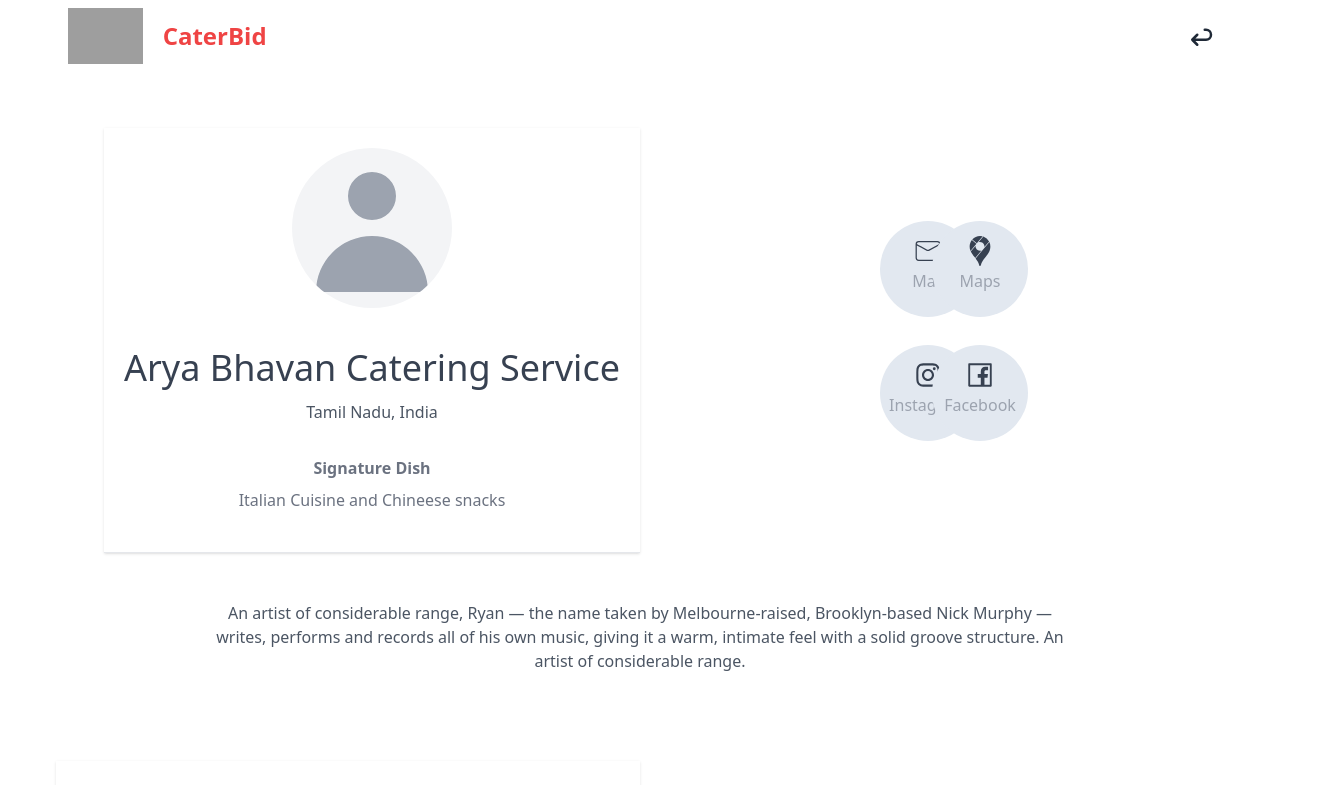
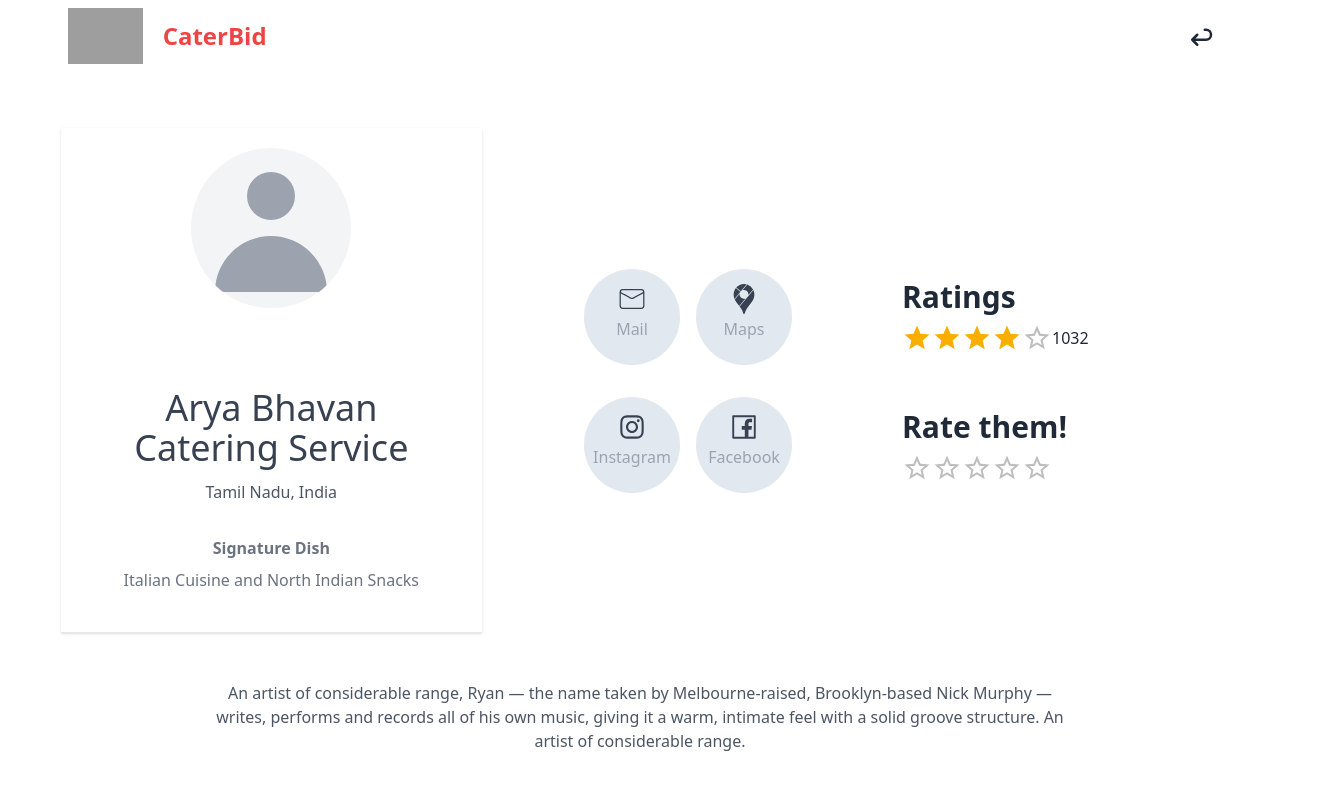
Before and after one commit to suvanbalu/CaterBid, a React (Create React App) app: page /User1 in a window 1280 px wide. Shown: the top 785 px of the page, 1320 px wide, since content can reach past the window. Built offline with nearby package versions, Linux system fonts and the light colour scheme; grey boxes are pictures that could not be loaded.

Commit message:
profile page ratings

```diff
--- a/package.json
+++ b/package.json
@@ -3,6 +3,9 @@
   "version": "0.1.0",
   "private": true,
   "dependencies": {
+    "@emotion/react": "^11.10.5",
+    "@emotion/styled": "^11.10.5",
+    "@mui/material": "^5.11.5",
     "@testing-library/jest-dom": "^5.16.5",
     "@testing-library/react": "^13.4.0",
     "@testing-library/user-event": "^13.5.0",
--- a/src/pages/User/profile1.js
+++ b/src/pages/User/profile1.js
@@ -1,29 +1,32 @@
-import React from 'react';
-import Progress_bar from '../../components/progressbar';
-import { AiOutlineFacebook, AiOutlineInstagram } from 'react-icons/ai'
-import { CiMail } from 'react-icons/ci'
-import { SiGooglemaps } from 'react-icons/si'
-import Navbar from '../../components/Navbar';
-import { TbArrowBack } from 'react-icons/tb';
-import { Link } from 'react-router-dom';
+import React from "react";
+import Progress_bar from "../../components/progressbar";
+import { AiOutlineFacebook, AiOutlineInstagram } from "react-icons/ai";
+import { CiMail } from "react-icons/ci";
+import { SiGooglemaps } from "react-icons/si";
+import Navbar from "../../components/Navbar";
+import { TbArrowBack } from "react-icons/tb";
+import { Link } from "react-router-dom";
+import Rating from '@mui/material/Rating';
+import TextInput from "../../components/TextInput";
+import { useState } from "react";
+const Profile1 = () => {
+  const [value, setValue] = useState(0);
+  return (
 
-
-const Profile1 = () => {
-    return (
-        <div class="m-0 ">
+    <div class="m-0 w-screen h-screen">
       <nav
         style={{
           position: "sticky",
-                    top: 0
+          top: 0,
         }}
-                className='bg-white px-4 lg:px-[calc(100vw/20)] py-1 font-sans flex items-center justify-between '>
-                <div className='flex items-center w-1/3 space-x-4'>
+        className="bg-white px-4 lg:px-[calc(100vw/20)] py-1 font-sans flex items-center justify-between "
+      >
+        <div className="flex items-center w-1/3 space-x-4">
           <img
             src="https://cdn-icons-png.flaticon.com/512/1683/1683828.png"
-                        className='px-1 h-10 lg:h-14'
+            className="px-1 h-10 lg:h-14"
             alt="logo"
-                    >
-                    </img>
+          ></img>
           <h1 className="m-4 text-2xl font-bold text-red-500"> CaterBid </h1>
         </div>
         <div>
@@ -33,102 +36,142 @@ const Profile1 = () => {
         </div>
       </nav>
 
-            <div class=" m-0">
+      <div class="whole m-0 w-full p-2 bg-white h-full ">
+        <div class=" toppart flex items-center space-x-12 justify-center w-full bg-white m-12 ">
+          <div className=" profile_bio flex flex-col shadow w-1/3">
+            <div class="flex justify-center content-center p-5">
+              <div class="relative w-40 h-40 overflow-hidden bg-gray-100 rounded-full dark:bg-gray-600">
+                <svg
+                  class="relative text-gray-400 "
+                  fill="currentColor"
+                  viewBox="0 0 20 20"
+                  xmlns="http://www.w3.org/2000/svg"
+                >
+                  <path
+                    fill-rule="evenodd"
+                    d="M10 9a3 3 0 100-6 3 3 0 000 6zm-7 9a7 7 0 1114 0H3z"
+                    clip-rule="evenodd"
+                  ></path>
+                </svg>
+              </div>
+            </div>
+            <div class="mt-5 text-center border-b p-10">
+              <h1 class="text-4xl font-medium text-gray-700">
+                Arya Bhavan Catering Service{" "}
+                <span class="font-light text-gray-500"></span>
+              </h1>
+              <p class="font-light text-gray-600 mt-3">Tamil Nadu, India</p>
 
+              <p class="mt-8 text-gray-500 font-semibold">Signature Dish </p>
+              <p class="mt-2 text-gray-500">
+                Italian Cuisine and North Indian Snacks
+              </p>
+            </div>
+          </div>
+          <div class="media_Review flex justify-center h-fit w-1/4 ">
+            <div className="media flex flex-col w-full h-full items-center">
+              <div className="row1 flex m-2">
+                <div class="grid m-2 md:grid-rows-2 justify-center rounded-full bg-slate-200  h-24 w-24 hover:bg-blue-300 duration-300 transition ease-in-out delay-150 hover:-translate-y-1">
+                  <div class="font-bold text-gray-700 text-3xl m-auto pt-3">
+                    <CiMail />
+                  </div>
+                  <div class="text-gray-400">Mail</div>
+                </div>
 
-                <div class="p-2 bg-white shadow h-fit">
+                <div class="grid m-2 md:grid-rows-2 justify-center rounded-full bg-slate-200  h-24 w-24 hover:bg-orange-300 duration-300 transition ease-in-out delay-150 hover:-translate-y-1">
+                  <div class="font-bold text-gray-700 text-3xl m-auto pt-3">
+                    <SiGooglemaps />
+                  </div>
+                  <div class="text-gray-400">Maps</div>
+                </div>
+              </div>
+              <div className="row2 flex m-2">
+                <div class="grid m-2 md:grid-rows-2 justify-center rounded-full bg-slate-200  h-24 w-24 hover:bg-yellow-300 duration-300 transition ease-in-out delay-150 hover:-translate-y-1 ">
+                  <div class="font-bold text-gray-700 text-3xl m-auto pt-3">
+                    <AiOutlineInstagram />
+                  </div>
+                  <div class="text-gray-400">Instagram</div>
+                </div>
 
-                    <div class="grid lg:grid-cols-2 px-24 items-center space-x-12">
-
-
-                        <div class="bg-white shadow mt-12 ">
-                            <div class="flex justify-center">
-                                <div class="flex justify-center content-center p-5">
-                                    <div class="relative w-40 h-40 overflow-hidden bg-gray-100 rounded-full dark:bg-gray-600" >
-                                        <svg class="relative text-gray-400 " fill="currentColor" viewBox="0 0 20 20" xmlns="http://www.w3.org/2000/svg"><path fill-rule="evenodd" d="M10 9a3 3 0 100-6 3 3 0 000 6zm-7 9a7 7 0 1114 0H3z" clip-rule="evenodd"></path></svg>
+                <div class="grid m-2 md:grid-rows-2 justify-center rounded-full bg-slate-200  h-24 w-24 hover:bg-purple-300 duration-300 transition ease-in-out delay-150 hover:-translate-y-1">
+                  <div class="font-bold text-gray-700 text-3xl m-auto pt-3">
+                    <AiOutlineFacebook />
+                  </div>
+                  <div class="text-gray-400">Facebook</div>
+                </div>
+              </div>
+            </div>
+          </div>
+          <div class="Review flex flex-col items-top justify-left min-h-full w-1/3">
+            <div class="ratingcomp flex flex-col justify-center m-2">
+            <p className="text-3xl font-bold align-left mb-2">Ratings</p>
+            <div class="flex items-center">
+            <Rating
+            name="read-only"
+            value={4}
+            size="large"
+            readOnly>
+            </Rating>
+            <p>1032</p>
+            </div>
+            <p className="text-3xl font-bold align-left mt-14 mb-2">Rate them!</p>
+            <Rating
+              name="simple-controlled"
+              value={value}
+              onChange={(event, newValue) => {
+                setValue(newValue);
+              }}
+              precision={0.5}
+              size="large"
+            />
+            </div>
           </div>
         </div>
 
-
-                            </div>
-                            <div class="mt-5 text-center border-b pb-10">
-
-                                <h1 class="text-4xl font-medium text-gray-700">Arya Bhavan Catering Service <span class="font-light text-gray-500"></span></h1>
-                                <p class="font-light text-gray-600 mt-3">Tamil Nadu, India</p>
-
-                                <p class="mt-8 text-gray-500 font-semibold">Signature Dish </p>
-                                <p class="mt-2 text-gray-500">Italian Cuisine and Chineese snacks</p>
-
-                            </div>
-                        </div>
-
-                        <div class="grid xl:grid-cols-2 px-48 space-y-7">
-
-                            <button class="grid md:grid-rows-2 justify-center rounded-full bg-slate-200 h-24 w-24 mt-7 hover:bg-blue-300 duration-300 transition ease-in-out delay-150 hover:-translate-y-1">
-                                <div class="font-bold text-gray-700 text-3xl m-auto pt-3"><CiMail /></div>
-                                <div class="text-gray-400">Mail</div>
-
-                            </button>
-
-
-                            <button class="grid md:grid-rows-2 justify-center rounded-full bg-slate-200  h-24 w-24 hover:bg-orange-300 duration-300 transition ease-in-out delay-150 hover:-translate-y-1">
-
-                                <div class="font-bold text-gray-700 text-3xl m-auto pt-3"><SiGooglemaps /></div>
-                                <div class="text-gray-400">Maps</div>
-                            </button>
-
-
-                            <button class="grid md:grid-rows-2 justify-center rounded-full bg-slate-200  h-24 w-24 hover:bg-yellow-300 duration-300 transition ease-in-out delay-150 hover:-translate-y-1 ">
-
-                                <div class="font-bold text-gray-700 text-3xl m-auto pt-3" ><AiOutlineInstagram /></div>
-                                <div class="text-gray-400">Instagram</div>
-                            </button>
-
-
-                            <button class="grid md:grid-rows-2 justify-center rounded-full bg-slate-200  h-24 w-24  hover:bg-purple-300 duration-300 transition ease-in-out delay-150 hover:-translate-y-1" >
-                                <div class="font-bold text-gray-700 text-3xl m-auto pt-3"><AiOutlineFacebook /></div>
-                                <div class="text-gray-400">Facebook</div>
-                            </button>
-
-
-                        </div>
-
-
-                    </div>
-
-
-
-
-
         <div class="mt-12 flex flex-col justify-center px-36">
-                        <p class="text-gray-600 text-center font-light lg:px-16">An artist of considerable range, Ryan — the name taken by Melbourne-raised, Brooklyn-based Nick Murphy — writes, performs and records all of his own music, giving it a warm, intimate feel with a solid groove structure. An artist of considerable range.</p>
-
+          <p class="text-gray-600 text-center font-light lg:px-16">
+            An artist of considerable range, Ryan — the name taken by
+            Melbourne-raised, Brooklyn-based Nick Murphy — writes, performs and
+            records all of his own music, giving it a warm, intimate feel with a
+            solid groove structure. An artist of considerable range.
+          </p>
         </div>
         <div class="grid lg:grid-cols-2 space-x-4 p-12 ">
           <div class=" bg-white shadow mt-10 grid grid-rows-3">
             <div class="py-5 px-24 ">
               <p></p>
-                                <Progress_bar progress="100" height="20px" text='Totla no.of events assigned' value="33" />
+              <Progress_bar
+                progress="100"
+                height="20px"
+                text="Totla no.of events assigned"
+                value="33"
+              />
             </div>
             <div class="py-5 px-24 ">
-                                <Progress_bar progress="66.66" height="20px" text='No of events successful' value="20"/>
+              <Progress_bar
+                progress="66.66"
+                height="20px"
+                text="No of events successful"
+                value="20"
+              />
             </div>
             <div class="py-5 px-24 ">
-                                <Progress_bar progress="33.33" height="20px" text='Nof of events pending ' value="11" />
+              <Progress_bar
+                progress="33.33"
+                height="20px"
+                text="Nof of events pending "
+                value="11"
+              />
             </div>
-
-
-
           </div>
 
           <div class="p-8 bg-white shadow mt-24">
-
-
             <div>
-                                <p className='font-bold text-2xl m-2'>User's Posts</p>
-                                <label for="my-modal" >
+              <p className="font-bold text-2xl m-2">Caterer's Posts</p>
+              <label for="my-modal">
                 <div class="p-8 bg-white shadow rounded-xl transition ease-in-out delay-150 hover:-translate-y-1 hover:text-white hover:scale-105 hover:bg-blue-300 hover duration-300 ">
-                                        Post 1, Hello this is your first post about blah blah, <b>Click to expand</b>
+                  Post 1, Hello this is your first post about blah blah,{" "}
+                  <b>Click to expand</b>
                 </div>
               </label>
 
@@ -136,46 +179,52 @@ const Profile1 = () => {
               <div class="modal">
                 <div class="modal-box bg-white text-black-300">
                   <h3 class="font-bold text-lg">Post1</h3>
-                                        <p class="py-4">Lorem ipsum dolor sit amet, consectetur adipiscing elit, sed do eiusmod tempor incididunt ut labore et dolore magna aliqua. Ut enim ad minim veniam, quis nostrud exercitation ullamco laboris nisi ut aliquip ex ea commodo consequat. Duis aute irure dolor in reprehenderit in voluptate velit esse cillum dolore eu fugiat nulla pariatur. Excepteur sint occaecat cupidatat non proident, sunt in culpa qui officia deserunt mollit anim id est laborum.</p>
+                  <p class="py-4">
+                    Lorem ipsum dolor sit amet, consectetur adipiscing elit, sed
+                    do eiusmod tempor incididunt ut labore et dolore magna
+                    aliqua. Ut enim ad minim veniam, quis nostrud exercitation
+                    ullamco laboris nisi ut aliquip ex ea commodo consequat.
+                    Duis aute irure dolor in reprehenderit in voluptate velit
+                    esse cillum dolore eu fugiat nulla pariatur. Excepteur sint
+                    occaecat cupidatat non proident, sunt in culpa qui officia
+                    deserunt mollit anim id est laborum.
+                  </p>
                   <div class="modal-action">
-                                            <label for="my-modal" class="btn">Yay!</label>
+                    <label for="my-modal" class="btn">
+                      Yay!
+                    </label>
                   </div>
                 </div>
               </div>
             </div>
 
-                            <div class="mt-4" >
-                                <label for="my-modal1" >
+            <div class="mt-4">
+              <label for="my-modal1">
                 <div class="p-8 bg-white shadow rounded-xl transition ease-in-out delay-150 hover:-translate-y-1 hover:text-white hover:scale-105 hover:bg-blue-300 hover duration-300 ">
-                                        Post 2, Hello this is your first post about blah blah, <b>Click to expand</b>
+                  Post 2, Hello this is your first post about blah blah,{" "}
+                  <b>Click to expand</b>
                 </div>
               </label>
 
               <input type="checkbox" id="my-modal1" class="modal-toggle" />
               <div class="modal">
                 <div class="modal-box">
-                                        <h3 class="font-bold text-lg">Congratulations random Internet user!</h3>
+                  <h3 class="font-bold text-lg">
+                    Congratulations random Internet user!
+                  </h3>
                   <p class="py-4">This is ypur second post</p>
                   <div class="modal-action">
-                                            <label for="my-modal1" class="btn">Yay!</label>
+                    <label for="my-modal1" class="btn">
+                      Yay!
+                    </label>
                   </div>
                 </div>
               </div>
             </div>
-
-
-
-
-
-
           </div>
         </div>
-
-
-                </div>
-
       </div>
     </div>
-    )
-}
-export default Profile1
+  );
+};
+export default Profile1;
```
Also changed, not shown: 1 other file (tests, documents, lock files or other folders). Lines whose indentation alone changed are shown as unchanged.
